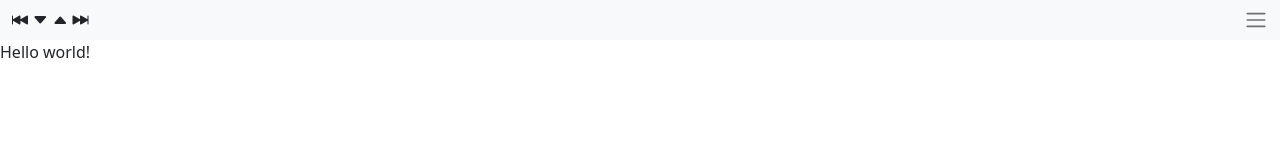
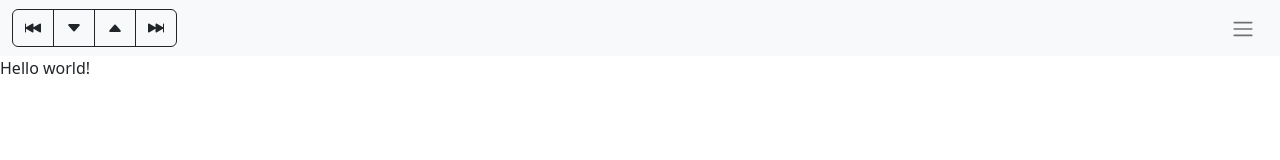
Before and after one commit to hy144328/steins-feed-ui, a plain HTML site: page index.html in a window 1280 px wide. Drawn offline with nearby package versions, Linux system fonts and the light colour scheme.

Commit message:
First draft of off-canvas.

```diff
--- a/index.html
+++ b/index.html
@@ -2,7 +2,7 @@
 <html>
   <head>
     <meta charset="utf-8">
-    <meta name="viewport" content="width=device-width, initial-scale=1">
+    <meta name="viewport" content="width=device-width,initial-scale=1">
     <title>My test page</title>
 
     <!-- Bootstrap. -->
@@ -13,15 +13,29 @@
   <body>
     <nav class="navbar sticky-top bg-light">
       <div class="container-fluid">
-        <span>
-          <i class="bi bi-skip-backward-fill"></i>
-          <i class="bi bi-caret-down-fill"></i>
-          <i class="bi bi-caret-up-fill"></i>
-          <i class="bi bi-skip-forward-fill"></i>
+        <span class="btn-group">
+          <button type="button" class="btn btn-outline-dark"><i class="bi bi-skip-backward-fill"></i></button>
+          <button type="button" class="btn btn-outline-dark"><i class="bi bi-caret-down-fill"></i></button>
+          <button type="button" class="btn btn-outline-dark"><i class="bi bi-caret-up-fill"></i></button>
+          <button type="button" class="btn btn-outline-dark"><i class="bi bi-skip-forward-fill"></i></button>
         </span>
-        <span class="navbar-toggler-icon"></span>
+        <button type="button" class="btn" data-bs-toggle="offcanvas" data-bs-target="#offcanvasNavbar">
+          <span class="navbar-toggler-icon"></span>
+        </button>
+      </div>
+
+      <div class="offcanvas offcanvas-end" id="offcanvasNavbar">
+        <div class="offcanvas-header">
+          <span>Foo</span>
+          <button type="button" class="btn-close" data-bs-dismiss="offcanvas"></button>
+        </div>
+
+        <div class="offcanvas-body">
+          <span>Bar</span>
+        </div>
       </div>
     </nav>
+
     <p>Hello world!</p>
   </body>
 </html>
```
